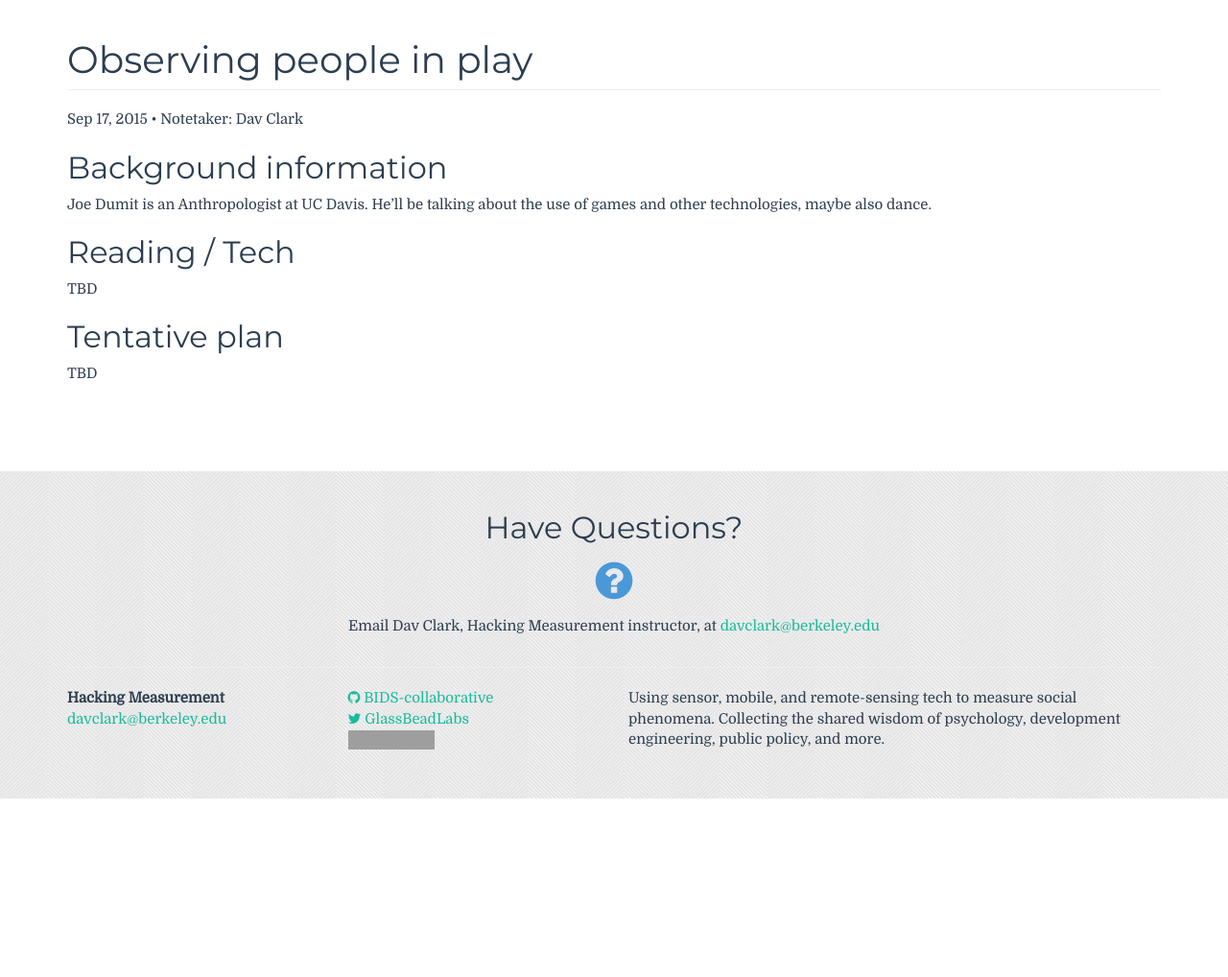
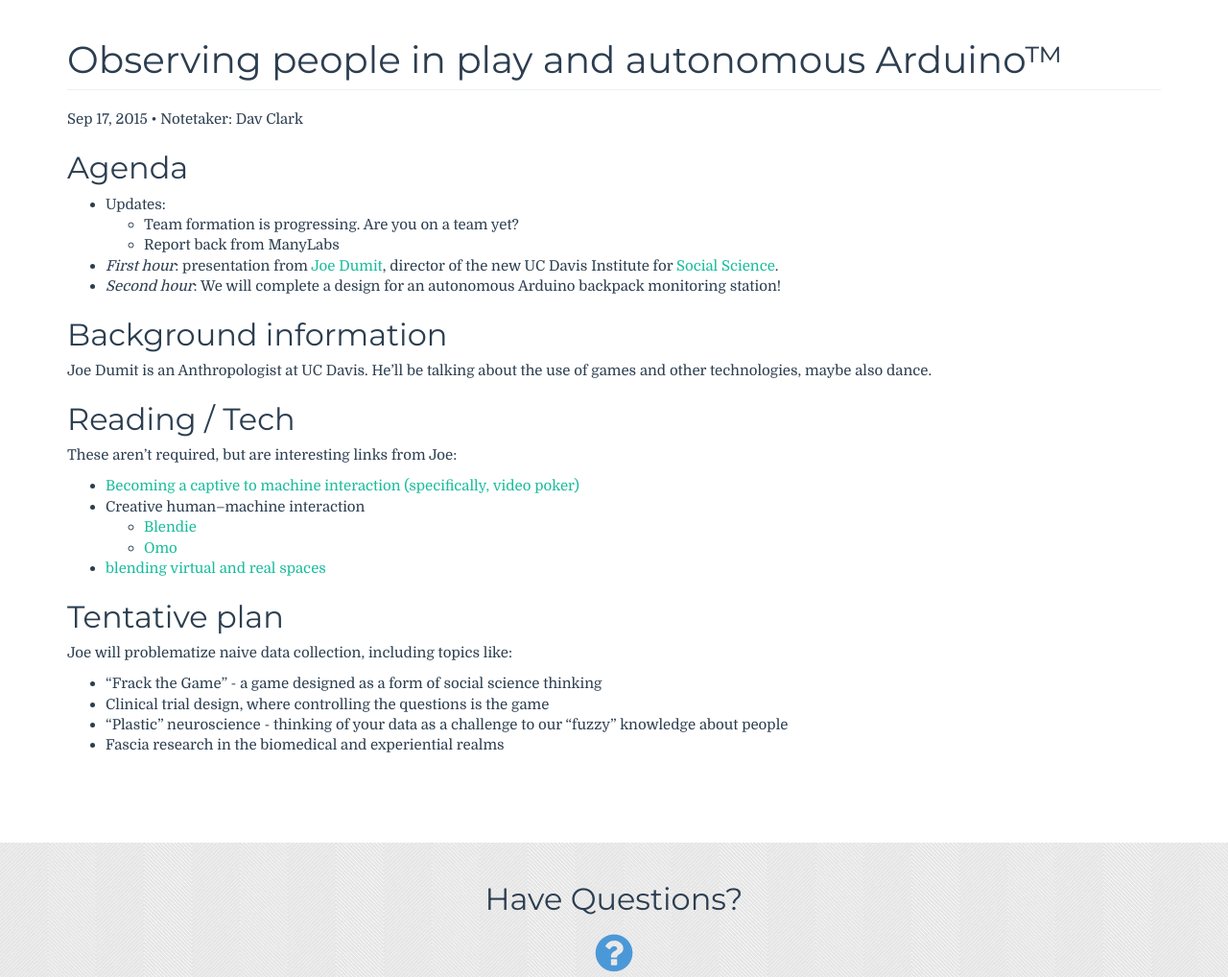
Before and after one commit to BIDS-collaborative/hackingmeasurement.github.io, a Jekyll site: the page built from syllabus/_posts/2015-09-17-Joe-Dumit.md, in a window 1280 px wide and 1400 px high. Shown: the part 382-1400 px from the top of the window at 96% size. Built offline with Jekyll 4.4.1, drawn with Linux system fonts in a browser that asks for light colours; comment, search, counter and statistics services are not loaded; grey boxes are pictures that could not be loaded.

Commit message:
Updated Joe's description

```diff
--- a/syllabus/_posts/2015-09-17-Joe-Dumit.md
+++ b/syllabus/_posts/2015-09-17-Joe-Dumit.md
@@ -1,9 +1,20 @@
 ---
-title: Observing people in play
+title: Observing people in play and autonomous Arduino™
 author: Dav Clark
-presenters: Joe Dumit
+presenters: Joe Dumit, Javier Rosa
 layout: class
 ---
+## Agenda
+
+- Updates:
+  - Team formation is progressing. Are you on a team yet?
+  - Report back from ManyLabs
+
+- *First hour*: presentation from [Joe Dumit](http://dumit.net/), director of
+  the new UC Davis Institute for [Social
+  Science](http://socialscience.ucdavis.edu/).
+- *Second hour*: We will complete a design for an autonomous Arduino backpack
+  monitoring station!
 
 ## Background information
 
@@ -12,8 +23,22 @@ games and other technologies, maybe also dance.
 
 ## Reading / Tech
 
-TBD
+These aren't required, but are interesting links from Joe:
+
+- [Becoming a captive to machine interaction (specifically, video
+  poker)](http://anthronow.com/print/gambled-away-video-poker-and-self-suspension)
+- Creative human–machine interaction
+    - [Blendie](https://www.youtube.com/watch?v=6DDkwdPaYmk&hd=1)
+    - [Omo](https://www.youtube.com/watch?v=YiG49OPq0qY&hd=1)
+- [blending virtual and real
+  spaces](https://www.fxpal.com/publications/blending-digital-and-physical-spaces-for-ubiquitous-community-participation.pdf)
 
 ## Tentative plan
 
-TBD
+Joe will problematize naive data collection, including topics like:
+
+- "Frack the Game" - a game designed as a form of social science thinking
+- Clinical trial design, where controlling the questions is the game
+- "Plastic" neuroscience - thinking of your data as a challenge to our "fuzzy"
+  knowledge about people
+- Fascia research in the biomedical and experiential realms
```
